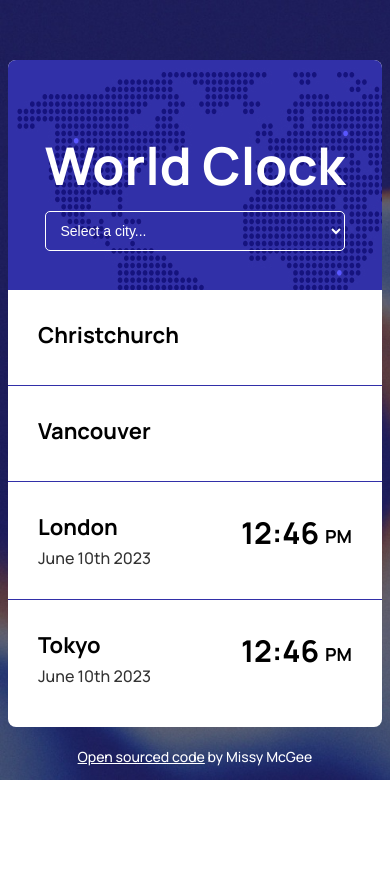
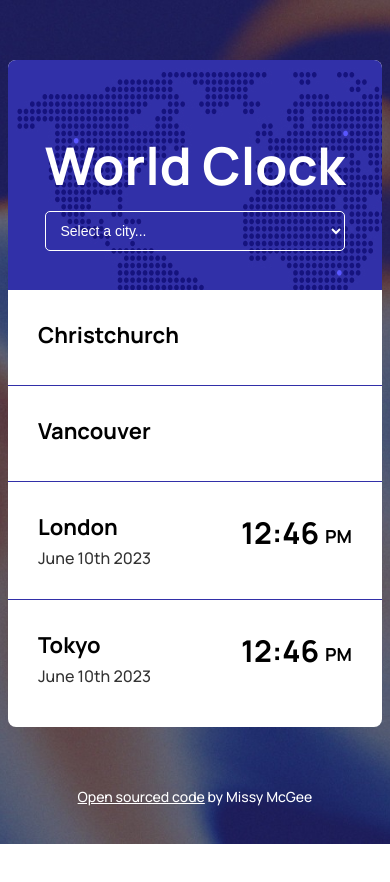
Before and after one commit to MissyMcGee1/world-clock, a plain HTML site: page index.html in a window 390 px wide. Before the commit the page ends 844 px from the top, so only its background shows below. Drawn offline with nearby package versions, Linux system fonts and the light colour scheme; a script that the page names is missing.

Commit message:
Fixed viewport height and responsive bug

```diff
--- a/src/styles.css
+++ b/src/styles.css
@@ -1,7 +1,13 @@
+html {
+  height: 100%;
+}
+
 body {
   background-image: url("../images/content-bg-image.jpg");
   background-size: cover;
   background-repeat: no-repeat;
+  background-position: center;
+  height: 100%;
   font-family: "Manrope", sans-serif;
 }
 
@@ -106,6 +112,10 @@ footer a {
     font-size: 14px;
   }
 
+  .container {
+    margin: 60px auto;
+  }
+
   .time {
     font-size: 30px;
   }
```
